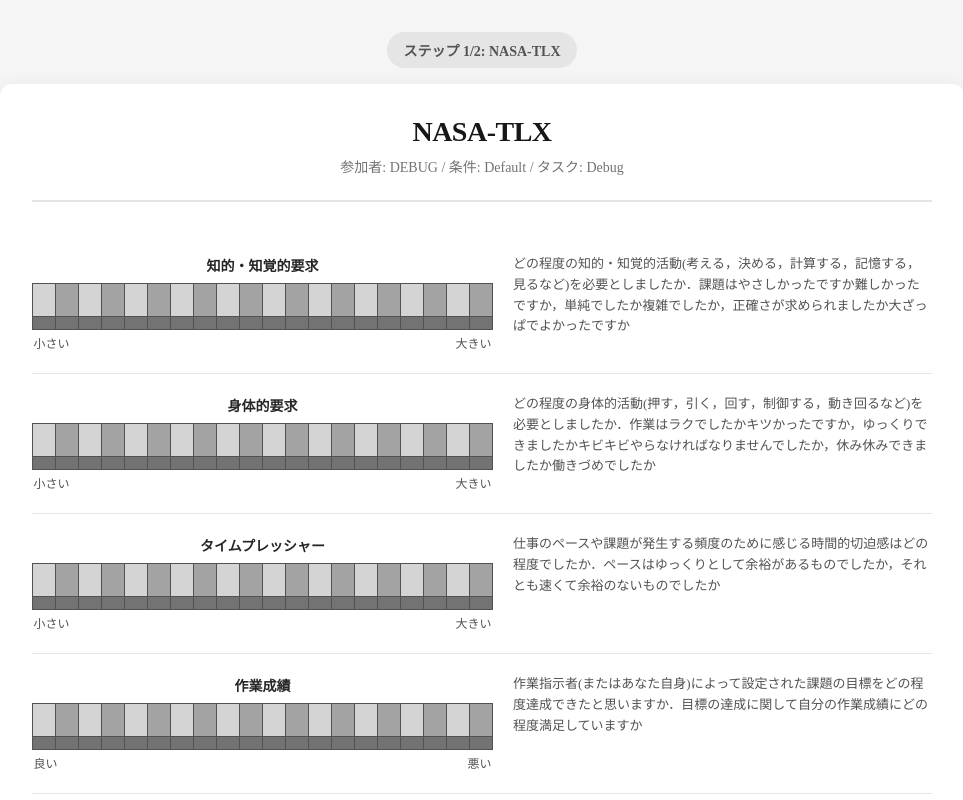
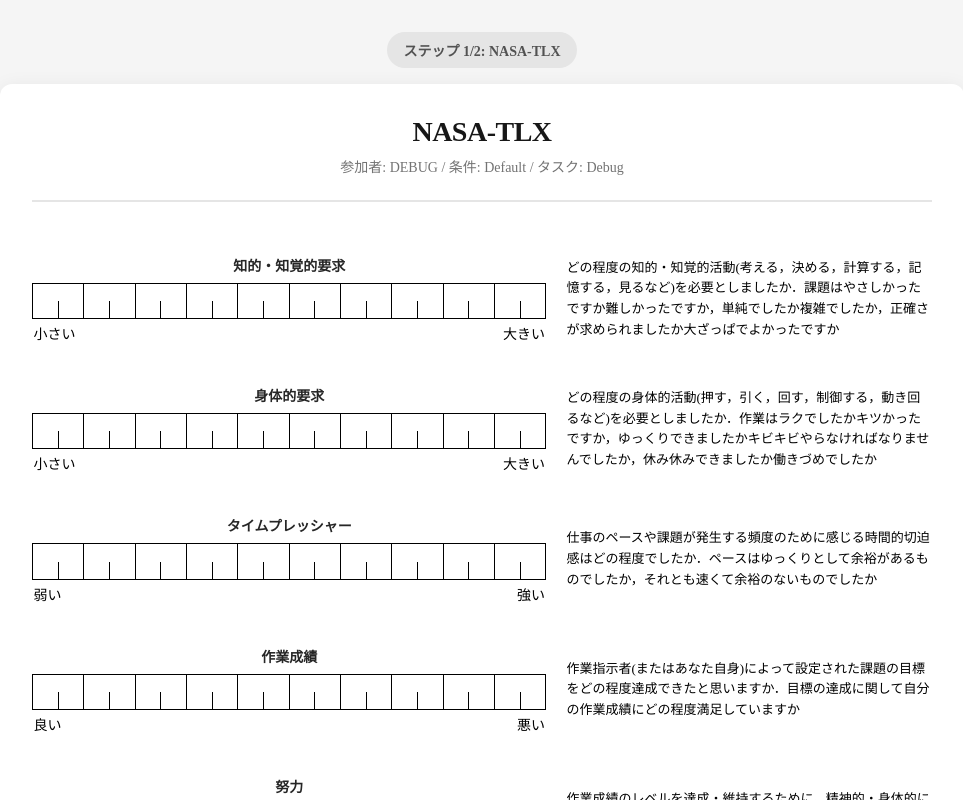
Before and after one commit to ise-bachelor/face-tilt-app, a Next.js app: page /questionnaire-debug in a window 1280 px wide. Both pictures are taken after a click on the button "アンケートを開始". Shown: the top 800 px of the page, without its empty margins (158-1121 px from the left). Built offline with nearby package versions, Linux system fonts and the light colour scheme; no server answers.

Commit message:
見た目を標準に変更

```diff
--- a/components/NasaRtlxForm.tsx
+++ b/components/NasaRtlxForm.tsx
@@ -35,8 +35,8 @@
     key: 'temporalDemand',
     title: 'タイムプレッシャー',
     description: '仕事のペースや課題が発生する頻度のために感じる時間的切迫感はどの程度でしたか．ペースはゆっくりとして余裕があるものでしたか，それとも速くて余裕のないものでしたか',
-    lowLabel: '小さい',
-    highLabel: '大きい'
+    lowLabel: '弱い',
+    highLabel: '強い'
   },
   {
     key: 'performance',
@@ -49,15 +49,15 @@
     key: 'effort',
     title: '努力',
     description: '作業成績のレベルを達成・維持するために，精神的・身体的にどの程度いっしょうけんめいに作業しなければなりませんでしたか',
-    lowLabel: '小さい',
-    highLabel: '大きい'
+    lowLabel: '少ない',
+    highLabel: '多い'
   },
   {
     key: 'frustration',
     title: 'フラストレーション',
     description: '作業中に，不安感，落胆，いらいら，ストレス，悩みをどの程度感じましたか．あるいは逆に，安心感，満足感，充足感，楽しさ，リラックスをどの程度感じましたか',
-    lowLabel: '小さい',
-    highLabel: '大きい'
+    lowLabel: '低い',
+    highLabel: '高い'
   }
 ];
 
@@ -132,7 +132,6 @@
         {scaleItems.map((item, index) => (
           <div key={item.key} style={{
             ...scaleContainerStyle,
-            borderBottom: index < scaleItems.length - 1 ? '1px solid #e5e5e5' : 'none'
           }}>
             <div style={scaleRowStyle}>
               <div style={scaleTableContainerStyle}>
@@ -149,10 +148,10 @@
                           key={`top-${value}`}
                           onClick={() => handleScaleClick(item.key, value)}
                           style={{
-                            ...topCellStyle,
+                            ...((i % 2 == 0) ? topCellStyleA : topCellStyleB),
                             backgroundColor: values[item.key] === value
-                              ? '#262626'
-                              : (i % 2 === 0 ? '#d4d4d4' : '#a3a3a3'),
+                              ? '#AAAAAA'
+                              : '#FFFFFF',
                           }}
                         />
                       ))}
@@ -165,8 +164,8 @@
                           style={{
                             ...bottomCellStyle,
                             backgroundColor: values[item.key] === value
-                              ? '#262626'
-                              : '#737373',
+                              ? '#AAAAAA'
+                              : '#FFFFFF',
                           }}
                         />
                       ))}
@@ -268,42 +267,55 @@
   paddingBottom: '8px',
 };
 
-const topCellStyle: React.CSSProperties = {
-  width: '20px',
-  height: '30px',
+const topCellStyleA: React.CSSProperties = {
+  width: '0.6cm',
+  height: '0.4cm',
   cursor: 'pointer',
-  border: '1px solid #525252',
+  border: '1px solid #000000',
+  borderRight: 'none',
+  borderBottom: 'none',
+  transition: 'background-color 0.1s',
+};
+
+const topCellStyleB: React.CSSProperties = {
+  width: '0.6cm',
+  height: '0.4cm',
+  cursor: 'pointer',
+  border: '1px solid #000000',
+  borderLeft: 'none',
+  borderBottom: 'none',
   transition: 'background-color 0.1s',
 };
 
 const bottomCellStyle: React.CSSProperties = {
-  width: '20px',
-  height: '10px',
+  width: '0.6cm',
+  height: '0.4cm',
   cursor: 'pointer',
-  border: '1px solid #525252',
+  border: '1px solid #000000',
   borderTop: 'none',
   transition: 'background-color 0.1s',
 };
 
 const leftLabelStyle: React.CSSProperties = {
-  fontSize: '12px',
-  color: '#525252',
+  fontSize: '14px',
+  color: '#000000',
   textAlign: 'left',
   paddingTop: '4px',
 };
 
 const rightLabelStyle: React.CSSProperties = {
-  fontSize: '12px',
-  color: '#525252',
+  fontSize: '14px',
+  color: '#000000',
   textAlign: 'right',
   paddingTop: '4px',
 };
 
 const descriptionStyle: React.CSSProperties = {
   fontSize: '13px',
-  color: '#525252',
+  color: '#000000',
   lineHeight: '1.6',
   flex: 1,
+  alignSelf: 'center',
 };
 
 const submitContainerStyle: React.CSSProperties = {
@@ -336,7 +348,7 @@
 
 const warningTextStyle: React.CSSProperties = {
   fontSize: '13px',
-  color: '#525252',
+  color: '#000000',
   textAlign: 'center',
   marginTop: '12px',
 };
```
